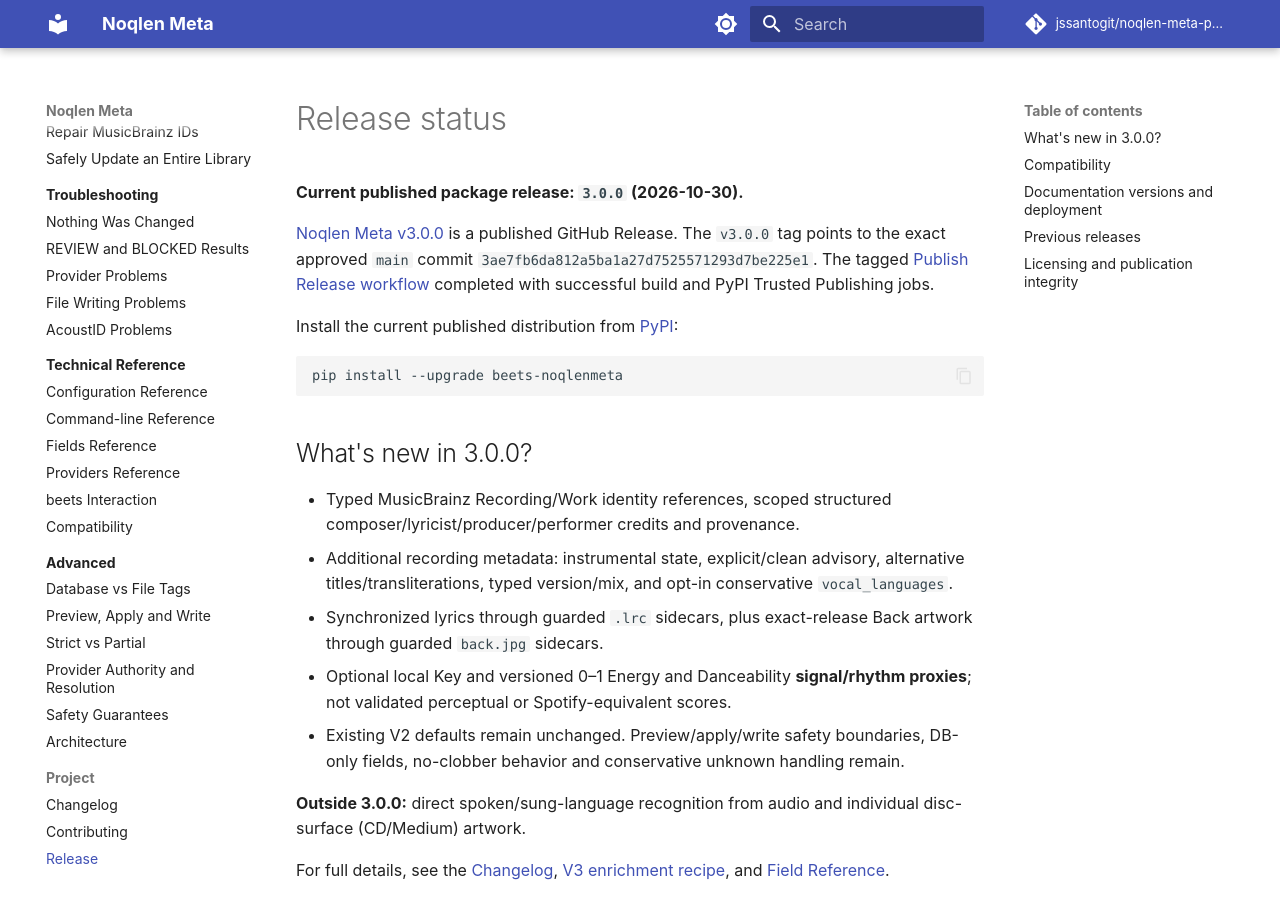
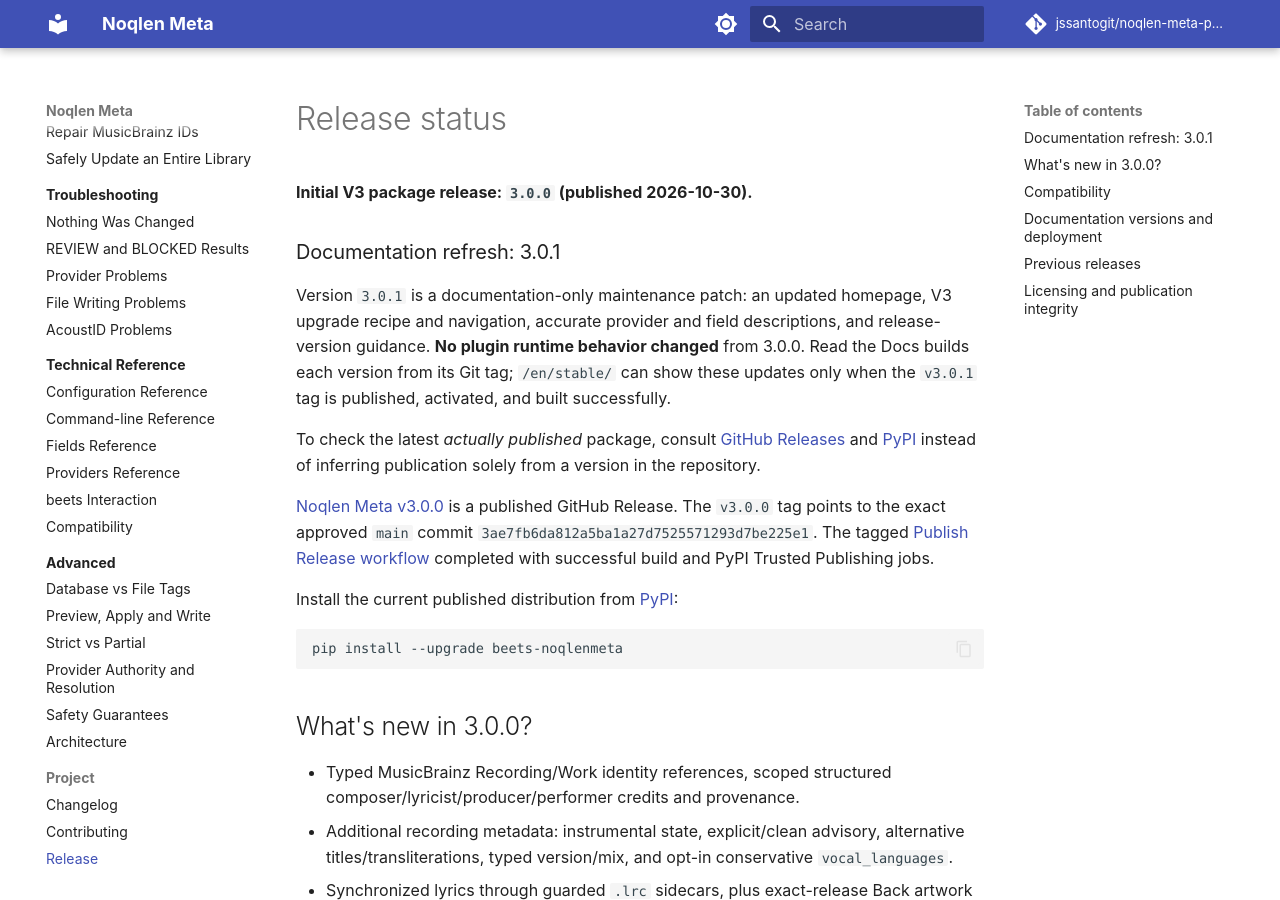
Before and after one commit to jssantogit/noqlen-meta-plugin, an MkDocs documentation site: the page built from site-docs/project/release.md, in a window 1280 px wide and 900 px high. Built offline with MkDocs 1.6.1 and Material for MkDocs 9.7.7, drawn with Linux system fonts in a browser that asks for light colours; comment, search, counter and statistics services are not loaded.

Commit message:
docs(release): explain immutable 3.0.0 and documentation-only 3.0.1 tag path

```diff
--- a/site-docs/project/release.md
+++ b/site-docs/project/release.md
@@ -1,6 +1,20 @@
 # Release status
 
-**Current published package release: `3.0.0` (2026-10-30).**
+**Initial V3 package release: `3.0.0` (published 2026-10-30).**
+
+### Documentation refresh: 3.0.1
+
+Version `3.0.1` is a documentation-only maintenance patch: an updated
+homepage, V3 upgrade recipe and navigation, accurate provider and field
+descriptions, and release-version guidance. **No plugin runtime behavior
+changed** from 3.0.0. Read the Docs builds each version from its Git tag;
+`/en/stable/` can show these updates only when the `v3.0.1` tag is
+published, activated, and built successfully.
+
+To check the latest *actually published* package, consult
+[GitHub Releases](https://github.com/jssantogit/noqlen-meta-plugin/releases)
+and [PyPI](https://pypi.org/project/beets-noqlenmeta/) instead of inferring
+publication solely from a version in the repository.
 
 [Noqlen Meta v3.0.0](https://github.com/jssantogit/noqlen-meta-plugin/releases/tag/v3.0.0)
 is a published GitHub Release. The `v3.0.0` tag points to the exact approved
```
